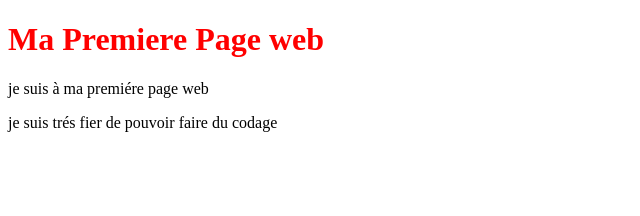
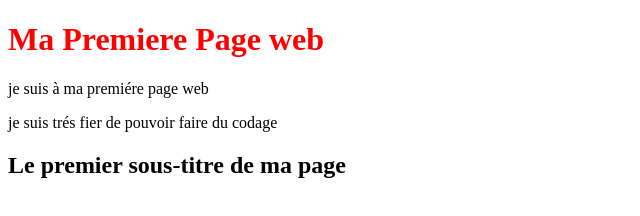
Before and after one commit to SALIFBAYE/Reservia, a plain HTML site: page index.html in a window 1280 px wide. Shown: the whole page, without its empty margins (0-640 px from the left). Drawn offline with Linux system fonts and the light colour scheme.

Commit message:
rajoût h2

```diff
--- a/index.html
+++ b/index.html
@@ -10,6 +10,8 @@
     <h1>Ma Premiere Page web</h1>
     <p>je suis à ma premiére page web</p>
     <p>je suis trés fier de pouvoir faire du codage</p>
+    <h2>Le premier sous-titre de ma page</h2>
+
 
 </body>
 </html>
```
